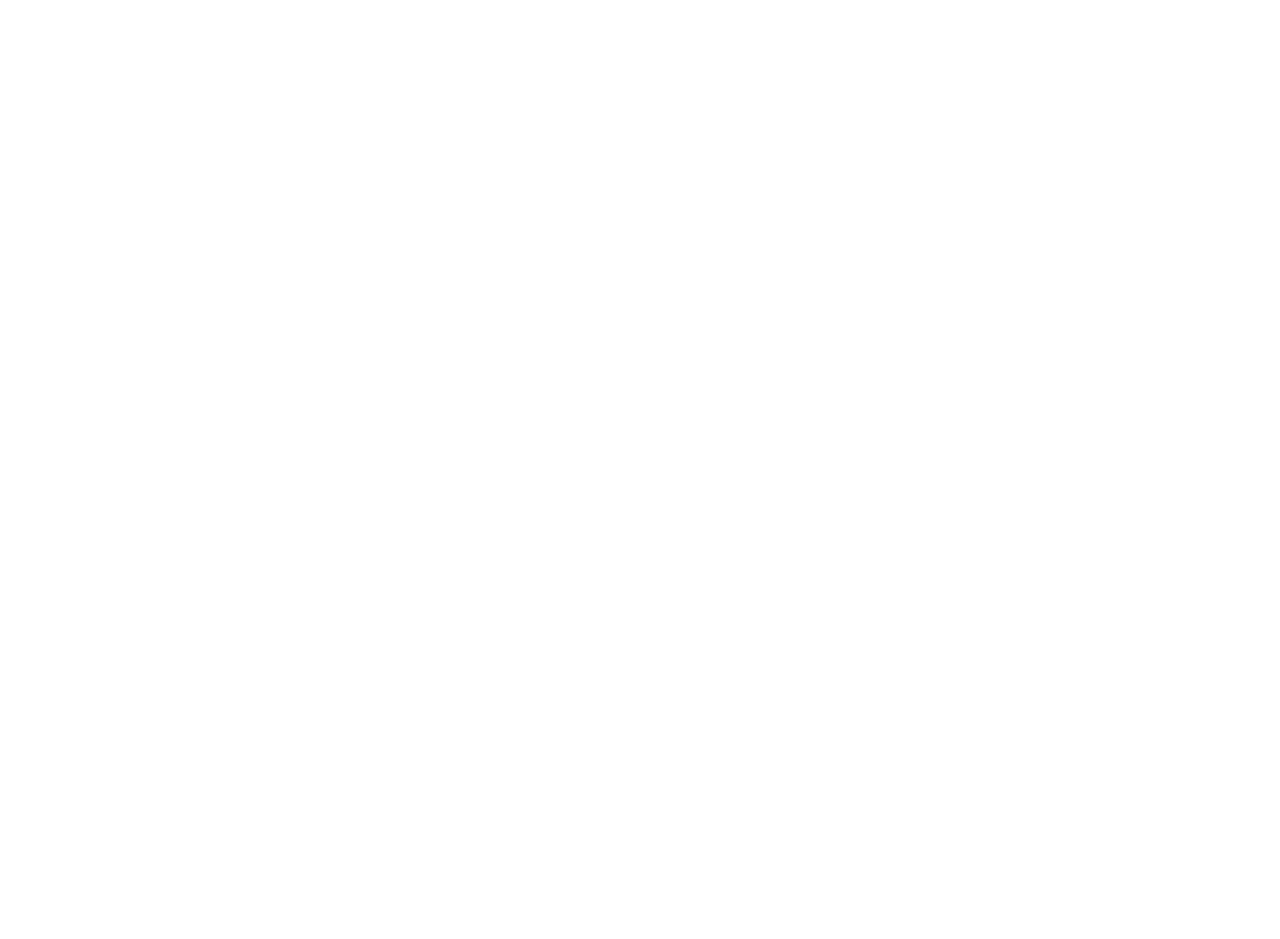
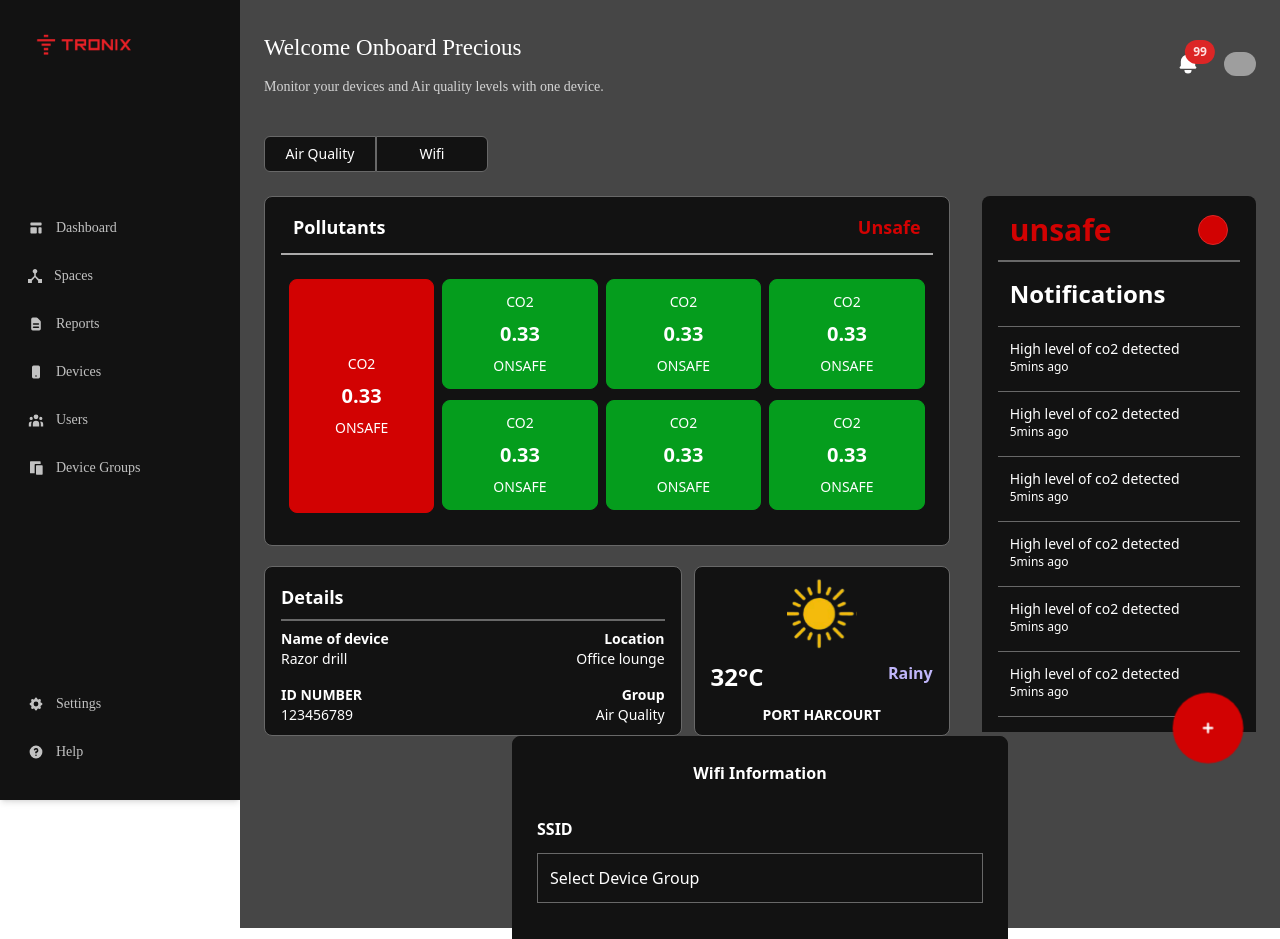
Before and after one commit to tronixafrica/tronix, a React (Create React App) app: page /singledevice in a window 1280 px wide. Before the commit this address had no page. Shown: the top 939 px of the page. Before the commit the page ends 800 px from the top, so only its background shows below. Built offline with nearby package versions, Linux system fonts and the light colour scheme; grey boxes are pictures that could not be loaded; what tw-elements would draw is missing.

Commit message:
worked on devices card

```diff
--- a/src/App.js
+++ b/src/App.js
@@ -1,12 +1,11 @@
 import { Routes, Route } from "react-router-dom";
+import SingleDevice from "./components/Devices/SingleDevice";
 import Main from "./layouts/Main";
 import Dashboard from "./pages/Dashboard";
 import Device from "./pages/Device";
 import Reports from "./pages/Reports";
 
-
 function App() {
-
   return (
     <div>
       <Routes>
@@ -19,6 +18,7 @@ function App() {
           <Route path="/dashboard" element={<Dashboard />} />
           <Route path="/reports" element={<Reports />} />
           <Route path="/devices" element={<Device />} />
+          <Route path="/singledevice" element={<SingleDevice />} />
         </Route>
         {/* end routes using the default layout */}
       </Routes>
--- /dev/null
+++ b/src/components/Devices/AirQualityCard.js
@@ -0,0 +1,113 @@
+import React from "react";
+
+const AirQualityCard = () => {
+  return (
+    <>
+      {/* Start of Air Quality Card */}
+      <div className="w-full flex gap-8">
+        <div className="w-full">
+          {/* Start of Pollutant Card */}
+          <div className="bg-backgroundDark w-full p-4 sm:h-[350px] rounded-lg border border-[#686868]">
+            <div className="flex justify-between mb-3 px-3">
+              <p className="font-semibold text-lg text-white">Pollutants</p>
+              <p className="font-semibold text-lg text-backgroundRed">Unsafe</p>
+            </div>
+            <hr className="border border-[#abaaaa]" />
+
+            {/* Carousel Items */}
+            <div
+              className="flex w-full mt-4 gap-2 border-none h-[250px] p-2 carousel slide relative"
+              id="carouselExampleIndicators"
+              data-bs-ride="carousel"
+            >
+              <div className="border border-backgroundRed bg-backgroundRed w-[30%] rounded-lg flex items-center justify-center">
+                <div className="text-center text-white space-y-2 ">
+                  <p className="font-thin text-sm">CO2</p>
+                  <p className="text-xl font-semibold">0.33</p>
+                  <p className="font-thin text-sm">ONSAFE</p>
+                </div>
+              </div>
+              <div className="border-none w-full grid grid-cols-3 gap-2">
+                {[1, 2, 3, 4, 5, 6].map((i) => (
+                  <div
+                    className="border border-[#059D1D] bg-[#059D1D] w-full h-[110px] rounded-lg flex items-center justify-center"
+                    key={i}
+                  >
+                    <div className="text-center text-white space-y-2">
+                      <p className="text-sm font-thin">CO2</p>
+                      <p className="text-xl font-semibold">0.33</p>
+                      <p className="text-sm font-thin">ONSAFE</p>
+                    </div>
+                  </div>
+                ))}
+              </div>
+            </div>
+          </div>
+          {/* End of Pollutant Card */}
+
+          {/* Start of Device Details Card */}
+          <div className="flex sm:flex-row flex-col sm:h-[10.63rem] mt-5 gap-3">
+            <div className="w-full border border-[#686868] bg-backgroundDark text-white p-4 rounded-lg">
+              <p className="font-semibold text-lg mb-2">Details</p>
+              <hr className="mb-2 border border-[#686868]" />
+              <div className="flex justify-between">
+                <p className="text-sm font-semibold">Name of device</p>
+                <p className="text-sm font-semibold">Location</p>
+              </div>
+              <div className="flex justify-between">
+                <p className="text-sm font-thin">Razor drill</p>
+                <p className="text-sm font-thin">Office lounge</p>
+              </div>
+              <div className="flex justify-between mt-4">
+                <p className="text-sm font-semibold">ID NUMBER</p>
+                <p className="text-sm font-semibold">Group</p>
+              </div>
+              <div className="flex justify-between">
+                <p className="text-sm font-thin">123456789</p>
+                <p className="text-sm font-thin">Air Quality</p>
+              </div>
+            </div>
+            <div className="sm:w-[60%] w-full  border border-[#686868] bg-backgroundDark text-white p-2 pb-24 space-y-3 rounded-lg px-4">
+              <div className="flex items-center justify-center">
+                <img src="/images/sun_logo.svg" width={70} alt="" />
+              </div>
+              <div className="flex justify-between">
+                <p className="font-extrabold text-2xl">32&#176;C</p>
+                <p className="font-bold text-[#C0B6FA]">Rainy</p>
+              </div>
+              <p className="text-center uppercase text-sm font-semibold">
+                port harcourt
+              </p>
+            </div>
+          </div>
+        </div>
+        {/* End of Details Service Card */}
+
+        {/* Start of Notification Tab */}
+        <div className="w-[40%] hidden sm:block h-[33.5rem] overflow-auto scroll">
+          <div className=" bg-backgroundDark text-white p-4 rounded-lg">
+            <div className="flex items-center justify-between px-3">
+              <p className="text-3xl font-semibold text-backgroundRed">
+                unsafe
+              </p>
+              <p className="w-[30px] h-[30px] border border-solid border-red-600 rounded-full bg-backgroundRed"></p>
+            </div>
+            <hr className="mt-3 border border-[#686868]" />
+            <div className="text-2xl font-semibold mt-4 px-3">
+              Notifications
+            </div>
+            {[1, 2, 3, 4, 5, 6, 7, 8, 9].map((i) => (
+              <div className="px-3 mt-4 pt-3 border-t border-[#686868]">
+                <p className="text-sm font-thin">High level of co2 detected</p>
+                <p className="font-thin text-xs">5mins ago</p>
+              </div>
+            ))}
+          </div>
+        </div>
+        {/* End of Notification Tab */}
+      </div>
+    </>
+  );
+};
+
+export default AirQualityCard;
--- /dev/null
+++ b/src/components/Devices/SingleDevice.js
@@ -0,0 +1,106 @@
+import React from "react";
+import AirQualityCard from "./AirQualityCard";
+import WifiCard from "./WifiCard";
+
+const SingleDevice = () => {
+  return (
+    <>
+      {/* Start of Single Device */}
+      <ul
+        className="nav nav-tabs flex sm:flex-row flex-wrap list-none border-b-0 pl-0 mb-4"
+        id="tabs-tab"
+        role="tablist"
+      >
+        <li className="nav-item" role="presentation">
+          <a
+            href="#tabs-home"
+            className="
+      w-28
+      block
+      font-medium
+      text-white
+      text-sm
+      leading-tight
+      border border-[#686868]
+      transition
+      ease-in-out
+      bg-backgroundDark
+      hover:bg-backgroundRed
+      focus:bg-backgroundRed
+      rounded-tl-md
+      rounded-bl-md
+      text-center
+      p-2
+      my-2
+      active
+    "
+            id="tabs-home-tab"
+            data-bs-toggle="pill"
+            data-bs-target="#tabs-home"
+            role="tab"
+            aria-controls="tabs-home"
+            aria-selected="true"
+          >
+            Air Quality
+          </a>
+        </li>
+        <li className="nav-item" role="presentation">
+          <a
+            href="#tabs-profile"
+            className="
+      w-28
+      block
+      font-medium
+      text-sm
+      text-white
+      leading-tight
+      border border-[#686868]
+      transition
+      ease-in-out
+      bg-backgroundDark
+      hover:bg-backgroundRed
+      focus:bg-backgroundRed
+      rounded-tr-md
+      rounded-br-md
+      text-center
+      p-2
+      my-2
+    "
+            id="tabs-profile-tab"
+            data-bs-toggle="pill"
+            data-bs-target="#tabs-profile"
+            role="tab"
+            aria-controls="tabs-profile"
+            aria-selected="false"
+          >
+            Wifi
+          </a>
+        </li>
+      </ul>
+
+      <div className="tab-content" id="tabs-tabContent">
+        <div
+          className="tab-pane fade show active"
+          id="tabs-home"
+          role="tabpanel"
+          aria-labelledby="tabs-home-tab"
+        >
+          {/* Air Quality Tab */}
+          <AirQualityCard />
+        </div>
+        <div
+          className="tab-pane fade"
+          id="tabs-profile"
+          role="tabpanel"
+          aria-labelledby="tabs-profile-tab"
+        >
+          {/* Wifi Tab */}
+          <WifiCard />
+        </div>
+      </div>
+      {/* End of Single Device */}
+    </>
+  );
+};
+
+export default SingleDevice;
--- /dev/null
+++ b/src/components/Devices/WifiCard.js
@@ -0,0 +1,38 @@
+import React from "react";
+
+const WifiCard = () => {
+  return (
+    <div className="flex items-center justify-center">
+      {/* Start of Wifi Information Card */}
+      <div className="border border-backgroundDark bg-backgroundDark w-full sm:w-[50%] h-[425px] rounded-lg p-6 text-white space-y-8">
+        <p className="text-center text-base font-semibold">Wifi Information</p>
+        <div className="mt-4">
+          <p className="font-semibold">SSID</p>
+          <div className="border border-[#686868] w-full p-3 mt-3">
+            Select Device Group
+          </div>
+        </div>
+        <div>
+          <p className="font-semibold">Password</p>
+          <input
+            className="border border-[#686868] w-full p-3 mt-3 bg-transparent"
+            type="text"
+            placeholder="Enter Password"
+          />
+          <p className="text-center mt-5">Wireless Access Point</p>
+        </div>
+        <div className="flex items-center justify-center">
+          <div className="border border-[#686868] p-2 px-4 rounded-tl-lg rounded-bl-lg text-sm font-semibold hover:bg-[#404040] focus:bg-[#404040] cursor-pointer">
+            On
+          </div>
+          <div className="border border-[#686868] p-2 px-4 rounded-tr-lg rounded-br-lg text-sm font-semibold hover:bg-[#404040] focus:bg-[#404040] cursor-pointer">
+            Off
+          </div>
+        </div>
+      </div>
+      {/* End of Wifi Information Card */}
+    </div>
+  );
+};
+
+export default WifiCard;
--- a/src/pages/Device.js
+++ b/src/pages/Device.js
@@ -1,6 +1,7 @@
 import DeviceCardComp from "../components/Devices/DeviceCardComp";
 import { deviceItems } from "../../src/components/DataList/dummyData";
 import MobDeviceCard from "../components/Devices/MobDeviceCard";
+import { Link } from "react-router-dom";
 
 const Device = () => {
   return (
@@ -78,7 +79,9 @@ const Device = () => {
         <div className="h-[25.63rem] overflow-auto scroll">
           {deviceItems.map((device, index) => (
             <div key={index}>
-              <DeviceCardComp device={device} />
+              <Link to="/singledevice">
+                <DeviceCardComp device={device} />
+              </Link>
             </div>
           ))}
         </div>
```
Also changed, not shown: public/images/sun_logo.svg (added).
